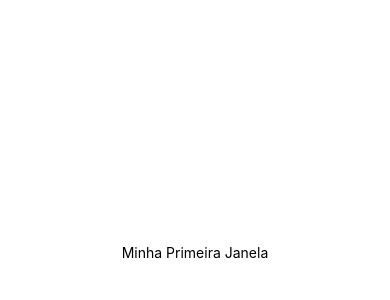
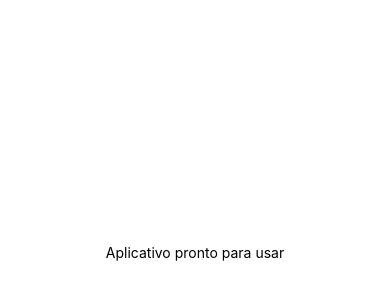
Before and after one commit to Arthur-Beck/react-nativa-2024, a React Native app: screen / in a window 390 px wide. Shown: the part 170-470 px from the top of the page. Built offline with nearby package versions, Linux system fonts and the light colour scheme.

Commit message:
[feat] expo-router

```diff
--- a/App.js
+++ /dev/null
@@ -1,20 +0,0 @@
-import { StatusBar } from 'expo-status-bar';
-import { StyleSheet, Text, View } from 'react-native';
-
-export default function App() {
-  return (
-    <View style={styles.container}>
-      <Text>Minha Primeira Janela</Text>
-      <StatusBar style="auto" />
-    </View>
-  );
-}
-
-const styles = StyleSheet.create({
-  container: {
-    flex: 1,
-    backgroundColor: '#fff',
-    alignItems: 'center',
-    justifyContent: 'center',
-  },
-});
--- a/app.json
+++ b/app.json
@@ -2,6 +2,8 @@
   "expo": {
     "name": "react-nativa-2024",
     "slug": "react-nativa-2024",
+      "scheme": "react-nativa-2024",
+
     "version": "1.0.0",
     "orientation": "portrait",
     "icon": "./src/assets/icon.png",
@@ -21,7 +23,11 @@
       }
     },
     "web": {
-      "favicon": "./src/assets/favicon.png"
-    }
+      "favicon": "./src/assets/favicon.png",
+      "bundler": "metro"
+    },
+    "plugins": [
+      "expo-router"
+    ]
   }
 }
--- a/src/app/index.js
+++ b/src/app/index.js
@@ -4,7 +4,7 @@ import { StyleSheet, Text, View } from 'react-native';
 export default function App() {
   return (
     <View style={styles.container}>
-      <Text>Minha Primeira Janela</Text>
+      <Text>Aplicativo pronto para usar</Text>
       <StatusBar style="auto" />
     </View>
   );
--- /dev/null
+++ b/src/app/layout.js
@@ -0,0 +1,5 @@
+import { Stack } from "expo-router";
+
+export default function Layout() {
+    return <Stack />;
+}
```
Also changed, not shown: package.json (+9 -2 lines), 1 other file (tests, documents, lock files or other folders).
